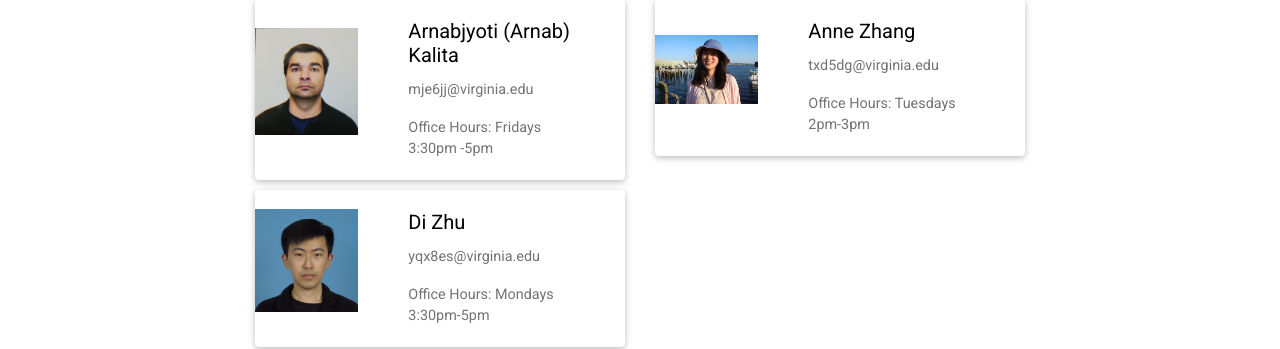
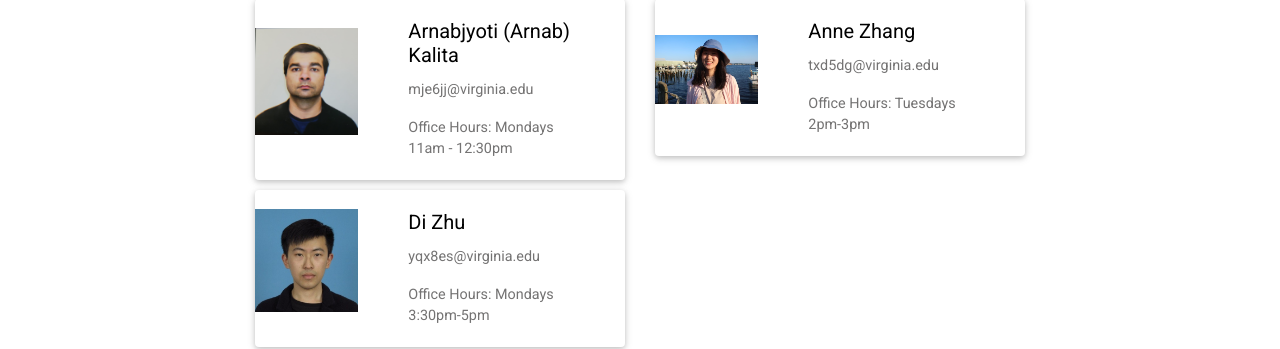
Before and after one commit to cs4630-uva/cs4630-uva.github.io, a Jekyll site: the page built from _pages/about.md, in a window 1280 px wide and 900 px high, scrolled down 672 px. Shown: the part 141-490 px from the top of the window. Built offline with Jekyll 4.4.1, drawn with Linux system fonts in a browser that asks for light colours; comment, search, counter and statistics services are not loaded; a style sheet for code colours, icons or effects is not loaded.

Commit message:
fixing office hours

```diff
--- a/_pages/about.md
+++ b/_pages/about.md
@@ -34,7 +34,7 @@
 ---
 ### Teaching Assistants
 <div class="row row-cols-2 projects pt-3 pb-3">
-  {% include people_horizontal.html name="Arnabjyoti (Arnab) Kalita" email="mje6jj@virginia.edu" officehours="Office Hours: Fridays 3:30pm -5pm " url="" img="/assets/img/team/arnab.png" %}
+  {% include people_horizontal.html name="Arnabjyoti (Arnab) Kalita" email="mje6jj@virginia.edu" officehours="Office Hours: Mondays 11am - 12:30pm " url="" img="/assets/img/team/arnab.png" %}
   {% include people_horizontal.html name="Anne Zhang" email="txd5dg@virginia.edu" officehours="Office Hours: Tuesdays 2pm-3pm" url="" img="/assets/img/team/anne.jpeg" %}
   {% include people_horizontal.html name="Di Zhu" email="yqx8es@virginia.edu" officehours="Office Hours: Mondays 3:30pm-5pm"  url="" img="/assets/img/team/di.jpeg" %}
 </div>
```
